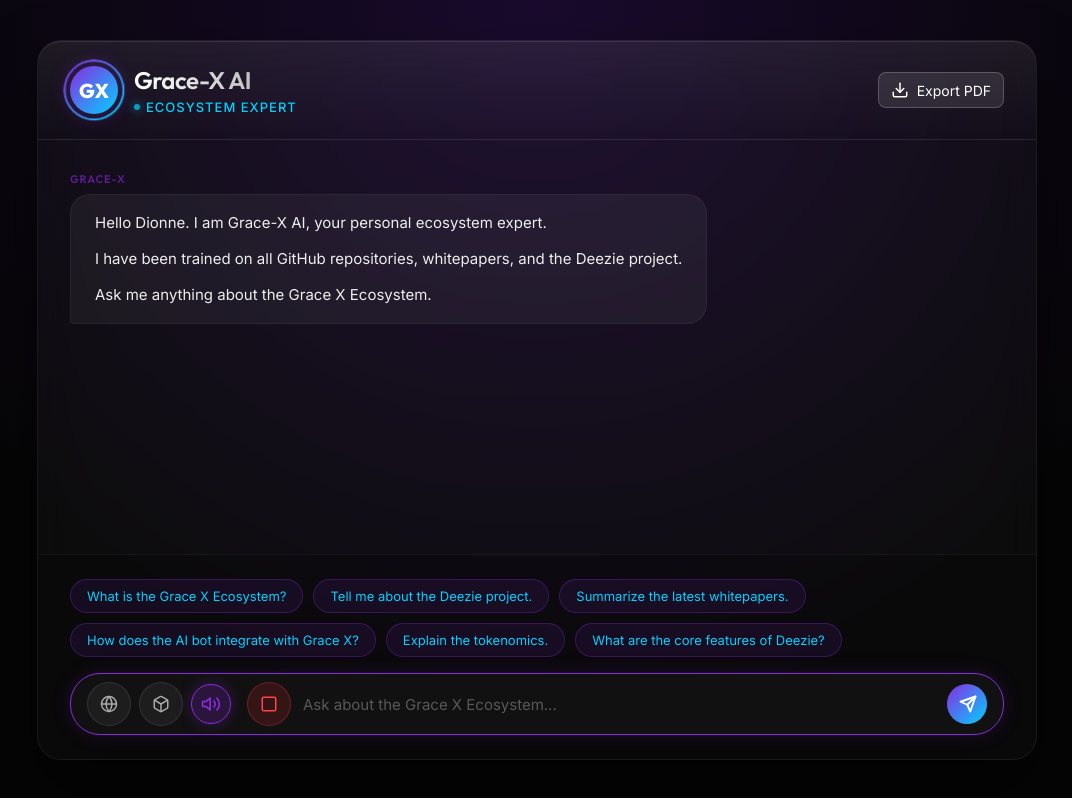
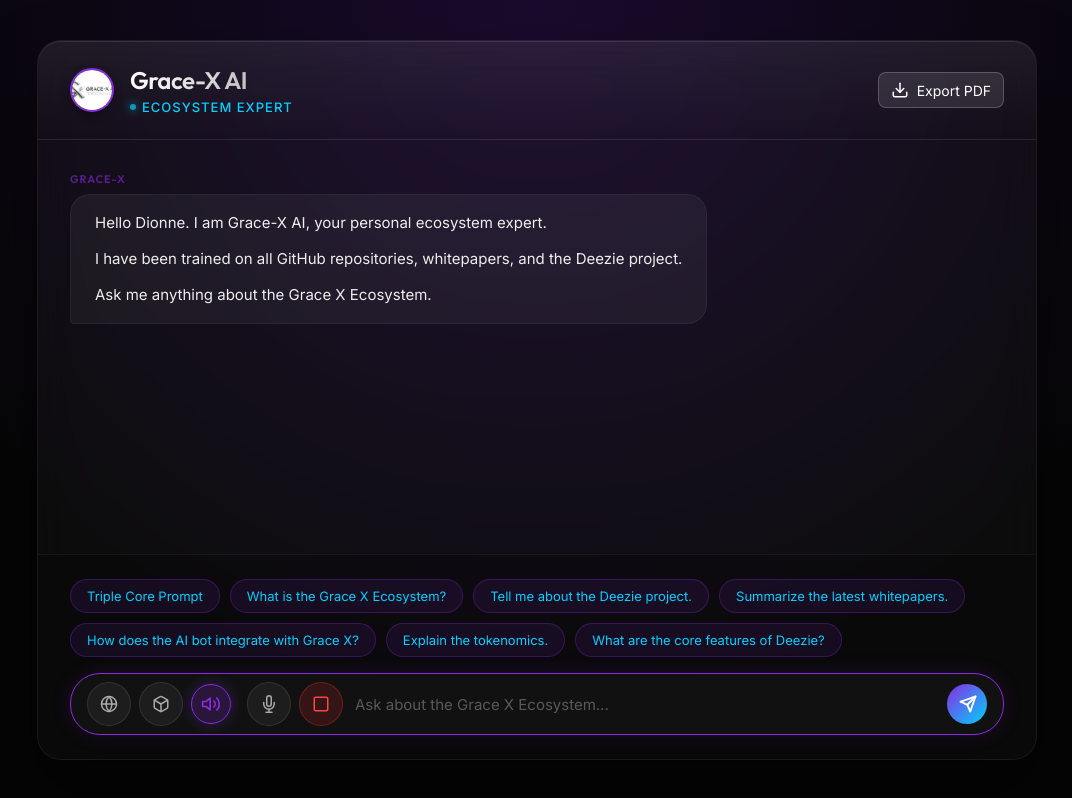
Before and after one commit to ElDiablo7/DEESROBOT, a Next.js app: page / in a window 1280 px wide. Shown: the whole page, without its empty margins (103-1175 px from the left). Built offline with nearby package versions, Linux system fonts and the light colour scheme.

Commit message:
Add Logo, Mic Speech-to-Text, and Triple Core Prompt

```diff
--- a/src/app/globals.css
+++ b/src/app/globals.css
@@ -441,3 +441,53 @@
   color: var(--accent-secondary);
   box-shadow: 0 0 10px rgba(138, 43, 226, 0.2);
 }
+
+.avatar-img {
+  width: 44px;
+  height: 44px;
+  border-radius: 50%;
+  object-fit: cover;
+  background-color: white;
+  border: 2px solid var(--accent-primary);
+  box-shadow: 0 4px 10px rgba(0, 0, 0, 0.3);
+}
+
+.mic-btn {
+  background: rgba(255, 255, 255, 0.05);
+  border: 1px solid rgba(255, 255, 255, 0.1);
+  color: #aaa;
+  border-radius: 50%;
+  width: 44px;
+  height: 44px;
+  display: flex;
+  align-items: center;
+  justify-content: center;
+  cursor: pointer;
+  transition: all 0.3s ease;
+  flex-shrink: 0;
+}
+
+.mic-btn:hover {
+  background: rgba(255, 255, 255, 0.1);
+  transform: scale(1.05);
+  color: #fff;
+}
+
+.mic-btn.listening {
+  background: rgba(255, 0, 0, 0.15);
+  border: 1px solid #ff4444;
+  color: #ff4444;
+  animation: pulse-red 1.5s infinite;
+}
+
+@keyframes pulse-red {
+  0% {
+    box-shadow: 0 0 0 0 rgba(255, 68, 68, 0.4);
+  }
+  70% {
+    box-shadow: 0 0 0 10px rgba(255, 68, 68, 0);
+  }
+  100% {
+    box-shadow: 0 0 0 0 rgba(255, 68, 68, 0);
+  }
+}
--- a/src/app/page.js
+++ b/src/app/page.js
@@ -12,6 +12,7 @@
   const [speechEnabled, setSpeechEnabled] = useState(true);
   const [webSearchEnabled, setWebSearchEnabled] = useState(false);
   const [deepDiveEnabled, setDeepDiveEnabled] = useState(false);
+  const [isListening, setIsListening] = useState(false);
   const [voices, setVoices] = useState([]);
   const messagesEndRef = useRef(null);
 
@@ -75,6 +76,44 @@
     if ('speechSynthesis' in window) {
       window.speechSynthesis.cancel();
     }
+  };
+
+  const toggleListening = () => {
+    if (isListening) {
+      setIsListening(false);
+      return;
+    }
+
+    if (!('webkitSpeechRecognition' in window) && !('SpeechRecognition' in window)) {
+      alert('Speech recognition is not supported in your browser.');
+      return;
+    }
+
+    const SpeechRecognition = window.SpeechRecognition || window.webkitSpeechRecognition;
+    const recognition = new SpeechRecognition();
+    recognition.continuous = false;
+    recognition.interimResults = true;
+
+    recognition.onstart = () => setIsListening(true);
+
+    recognition.onresult = (event) => {
+      const transcript = Array.from(event.results)
+        .map(result => result[0])
+        .map(result => result.transcript)
+        .join('');
+      setInput(transcript);
+    };
+
+    recognition.onerror = (event) => {
+      console.error('Speech recognition error', event.error);
+      setIsListening(false);
+    };
+
+    recognition.onend = () => {
+      setIsListening(false);
+    };
+
+    recognition.start();
   };
 
   const exportToPdf = async () => {
@@ -183,6 +222,7 @@
   };
 
   const oneClickPrompts = [
+    "Triple Core Prompt",
     "What is the Grace X Ecosystem?",
     "Tell me about the Deezie project.",
     "Summarize the latest whitepapers.",
@@ -194,7 +234,7 @@
   return (
     <div className="app-container">
       <div className="header">
-        <div className="avatar">GX</div>
+        <img src="/logo.png" alt="Grace-X Logo" className="avatar-img" />
         <div className="header-info">
           <h1>Grace-X AI</h1>
           <p><span className="status-dot"></span> Ecosystem Expert</p>
@@ -318,6 +358,19 @@
             </button>
             <button
               type="button"
+              className={`mic-btn ${isListening ? 'listening' : ''}`}
+              onClick={toggleListening}
+              title={isListening ? "Listening..." : "Click to Speak"}
+            >
+              <svg xmlns="http://www.w3.org/2000/svg" width="18" height="18" viewBox="0 0 24 24" fill="none" stroke="currentColor" strokeWidth="2" strokeLinecap="round" strokeLinejoin="round">
+                <path d="M12 1a3 3 0 0 0-3 3v8a3 3 0 0 0 6 0V4a3 3 0 0 0-3-3z"></path>
+                <path d="M19 10v2a7 7 0 0 1-14 0v-2"></path>
+                <line x1="12" y1="19" x2="12" y2="23"></line>
+                <line x1="8" y1="23" x2="16" y2="23"></line>
+              </svg>
+            </button>
+            <button
+              type="button"
               className="stop-talking-btn"
               onClick={stopTalking}
               title="Stop Talking"
```
Also changed, not shown: public/logo.png (added).
